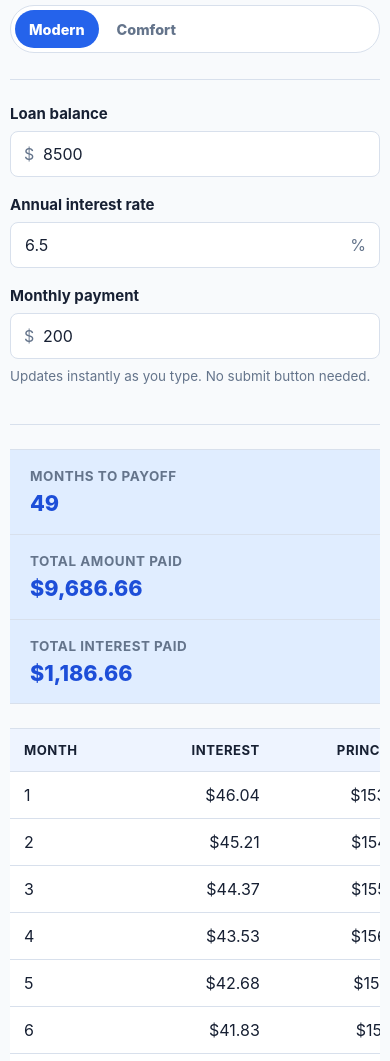
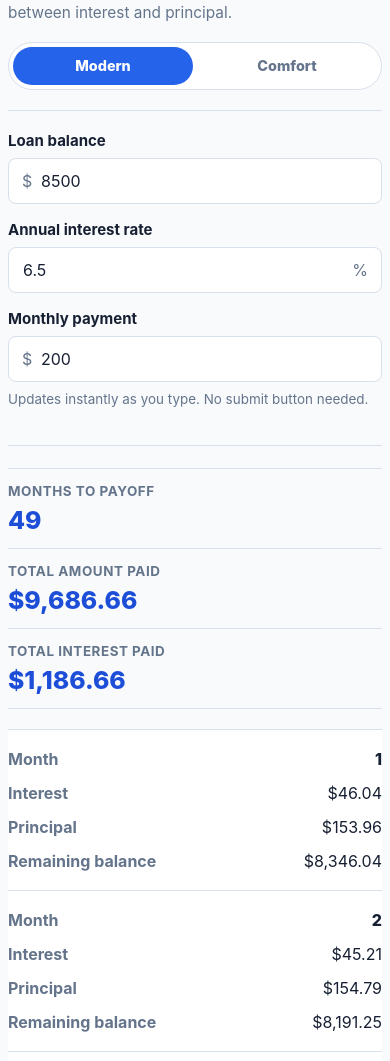
Before and after one commit to ahmdf20/loan-payoff-est, a plain HTML site: page index.html in a window 390 px wide. Shown: the part 145-1206 px from the top of the page. Drawn offline with Linux system fonts and the light colour scheme.

Commit message:
Improve mobile responsiveness

```diff
--- a/index.html
+++ b/index.html
@@ -57,6 +57,11 @@
         font-family:
           Inter, ui-sans-serif, system-ui, -apple-system, BlinkMacSystemFont,
           "Segoe UI", sans-serif;
+      }
+
+      button,
+      input {
+        -webkit-tap-highlight-color: transparent;
       }
 
       main {
@@ -172,6 +177,7 @@
         color: var(--text);
         background: var(--surface);
         font: inherit;
+        font-size: max(16px, 1rem);
         padding: 10px 14px;
         outline: none;
       }
@@ -297,17 +303,42 @@
       }
 
       @media (max-width: 820px) {
+        :root {
+          --page-pad: 18px;
+          --gap: 22px;
+        }
+
+        body[data-theme="comfort"] {
+          --page-pad: 18px;
+          --gap: 24px;
+        }
+
         main {
-          width: min(100% - 20px, 620px);
-          padding: 20px 0;
+          width: min(100% - 24px, 620px);
+          padding: var(--page-pad) 0;
         }
 
         .header {
           display: grid;
+          gap: 18px;
+          padding-bottom: 20px;
+        }
+
+        h1 {
+          font-size: clamp(1.7rem, 9vw, 2.25rem);
+        }
+
+        .theme-switch {
+          width: 100%;
+        }
+
+        .theme-switch button {
+          flex: 1;
         }
 
         .content {
           grid-template-columns: 1fr;
+          padding-top: 20px;
         }
 
         .form-panel {
@@ -320,11 +351,93 @@
         .stats {
           grid-template-columns: 1fr;
           border-bottom: 0;
+          margin-bottom: 20px;
         }
 
         .stat {
           border-right: 0;
           border-bottom: 1px solid var(--line);
+        }
+
+        .table-wrap {
+          max-height: none;
+          overflow: visible;
+        }
+      }
+
+      @media (max-width: 560px) {
+        main {
+          width: min(100% - 16px, 520px);
+        }
+
+        .subtitle {
+          font-size: 0.96rem;
+        }
+
+        .field {
+          margin-bottom: 16px;
+        }
+
+        .stats {
+          background: transparent;
+        }
+
+        .stat {
+          padding: 14px 0;
+        }
+
+        .stat-value {
+          font-size: 1.55rem;
+        }
+
+        .warning {
+          padding: 14px;
+        }
+
+        table {
+          min-width: 0;
+        }
+
+        thead {
+          display: none;
+        }
+
+        tbody,
+        tr,
+        td {
+          display: block;
+          width: 100%;
+        }
+
+        tr {
+          padding: 12px 0;
+          border-bottom: 1px solid var(--line);
+        }
+
+        tbody tr:last-child {
+          border-bottom: 0;
+        }
+
+        td {
+          display: flex;
+          justify-content: space-between;
+          gap: 16px;
+          border-bottom: 0;
+          padding: 7px 0;
+          text-align: right;
+          white-space: normal;
+        }
+
+        td:first-child {
+          text-align: right;
+          font-weight: 800;
+        }
+
+        td::before {
+          content: attr(data-label);
+          color: var(--muted);
+          font-weight: 700;
+          text-align: left;
         }
       }
     </style>
@@ -541,10 +654,10 @@
           .map(
             (row) => `
               <tr>
-                <td>${row.month}</td>
-                <td>${money.format(row.interest)}</td>
-                <td>${money.format(row.principalPayment)}</td>
-                <td>${money.format(row.balance)}</td>
+                <td data-label="Month">${row.month}</td>
+                <td data-label="Interest">${money.format(row.interest)}</td>
+                <td data-label="Principal">${money.format(row.principalPayment)}</td>
+                <td data-label="Remaining balance">${money.format(row.balance)}</td>
               </tr>
             `
           )
```
